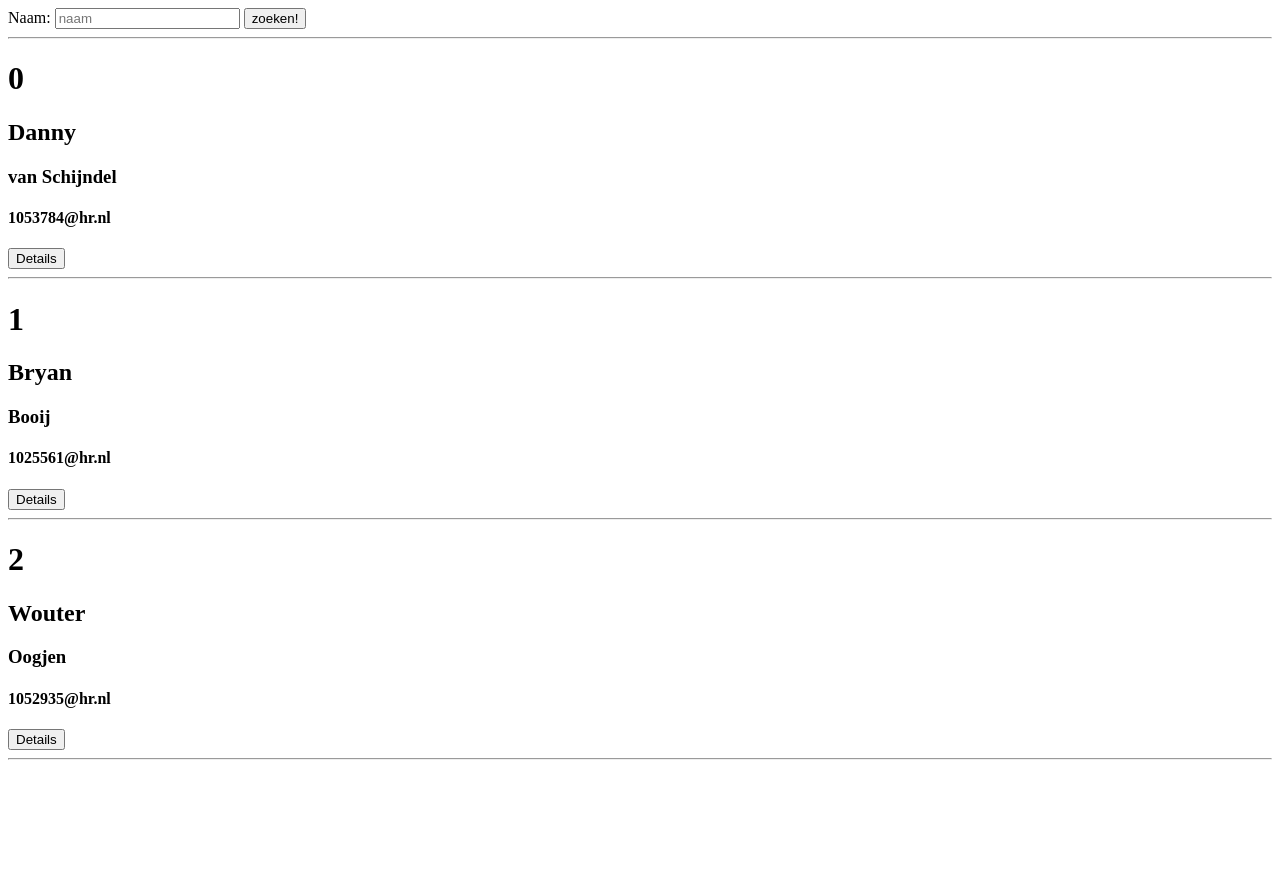
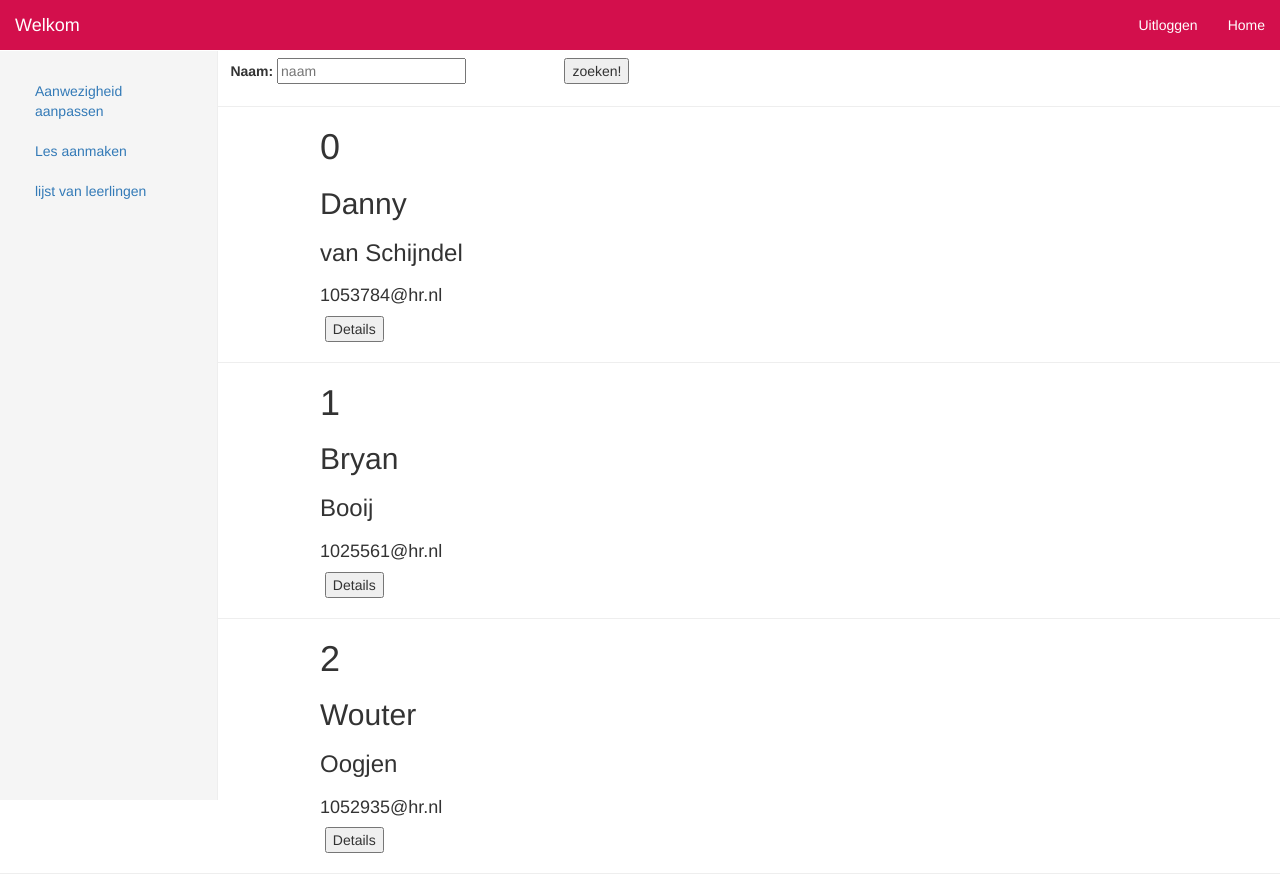
Before and after one commit to Danny-1053784/Week3-API-Security, a Flask app: page /leerlingen_lijst in a window 1280 px wide. Before the commit the page ends 760 px from the top, so only its background shows below. Run offline with Flask 2, Linux system fonts and the light colour scheme; data comes from the database, SQL or seed files in the repository; some libraries are stand-ins or nearby versions.

Commit message:
Update global header sidebar leerling_aanwezigheid

```diff
--- a/templates/header.html
+++ b/templates/header.html
@@ -1,4 +1,5 @@
 <link rel="stylesheet" href="/static/header.css" type="text/css">
+
 
 <nav class="navbar navbar-inverse navbar-fixed-top">
     <div class="container-fluid">
--- a/templates/leerling_details.html
+++ b/templates/leerling_details.html
@@ -10,5 +10,6 @@
     <h1> Aanwezigheid id is {{ aanwezigheid[0] }}</h1>
     <h1> les is {{ aanwezigheid[4] }}</h1>
 {% endfor %}
+
 </body>
 </html>
--- a/templates/leerlingen_aanwezigheid.html
+++ b/templates/leerlingen_aanwezigheid.html
@@ -3,8 +3,30 @@
 <head>
     <meta charset="UTF-8">
     <title>Leerlingen aanwezigheid</title>
+    <link rel="stylesheet" href="/static/heroes.css" type="text/css">
+    <link rel="canonical" href="https://getbootstrap.com/docs/5.2/examples/dashboard/">
+    <script src="https://ajax.googleapis.com/ajax/libs/jquery/3.5.1/jquery.min.js"></script>
+    <script src="https://maxcdn.bootstrapcdn.com/bootstrap/3.4.0/js/bootstrap.min.js"></script>
+    <link rel="stylesheet" href="https://maxcdn.bootstrapcdn.com/bootstrap/3.4.0/css/bootstrap.min.css">
 </head>
+<style>
+    .h1, .h2, .h3, h1, h2, h3,h4 {
+    margin-top: 20px;
+    margin-bottom: 10px;
+    margin-left: 25%;
+}
+form {
+    margin-left: 18%;
+    margin-top: 1vh;
+}
+input[type="submit"] {
+    margin-left: 9%;
+}
+</style>
 <body>
+<div class="container-fluid">
+    {% include 'sidebar.html' %}
+</div>
 <form action="/leerlingen_lijst" method="post">
     <label for="naam">Naam:</label>
     <input type="text" name="naam" placeholder="naam">
@@ -24,5 +46,8 @@
 {% endfor %}
 <hr>
 
+
+{% include 'header.html' %}
+
 </body>
 </html>
--- a/templates/sidebar.html
+++ b/templates/sidebar.html
@@ -1,5 +1,5 @@
 <link rel="stylesheet" href="/static/header.css" type="text/css">
-
+<link rel="stylesheet" href="/static/dashboard.css" type="text/css">
 <div class="row">
     <nav id="sidebarMenu" class="col-md-3 col-lg-2 d-md-block bg-light sidebar collapse">
       <div class="position-sticky pt-3 sidebar-sticky">
```
